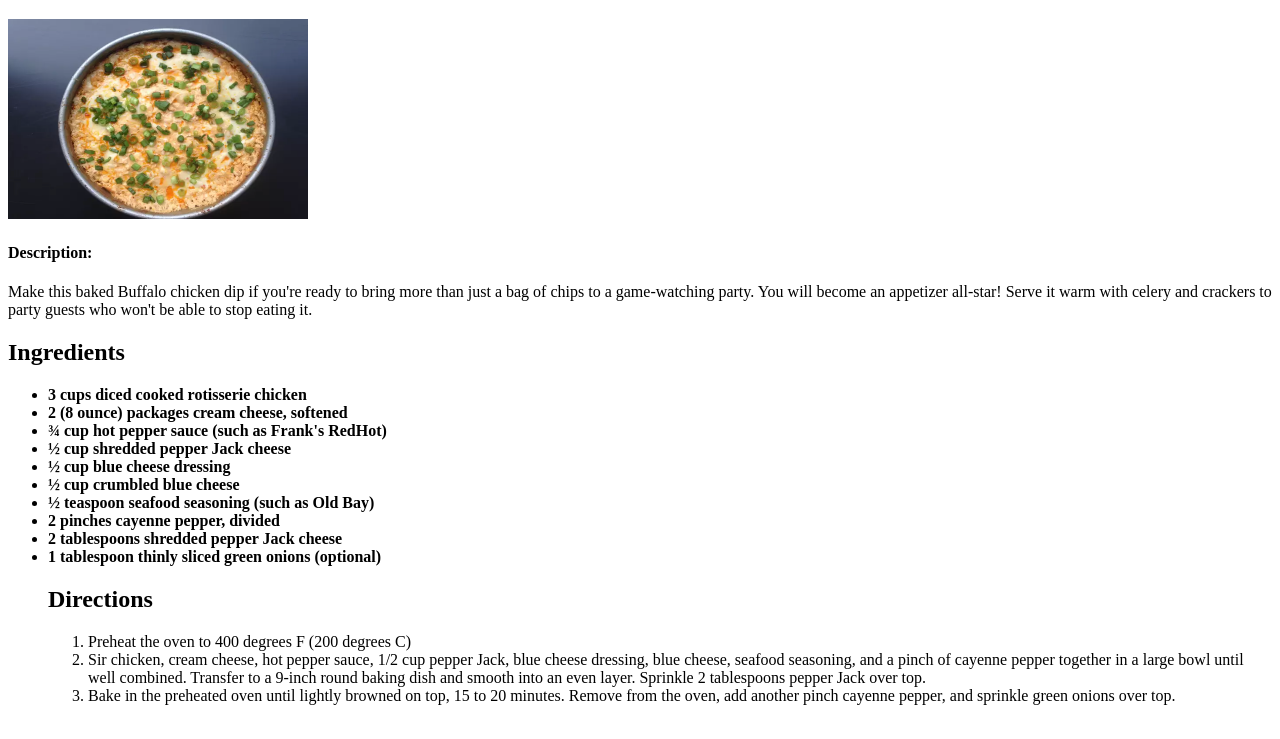
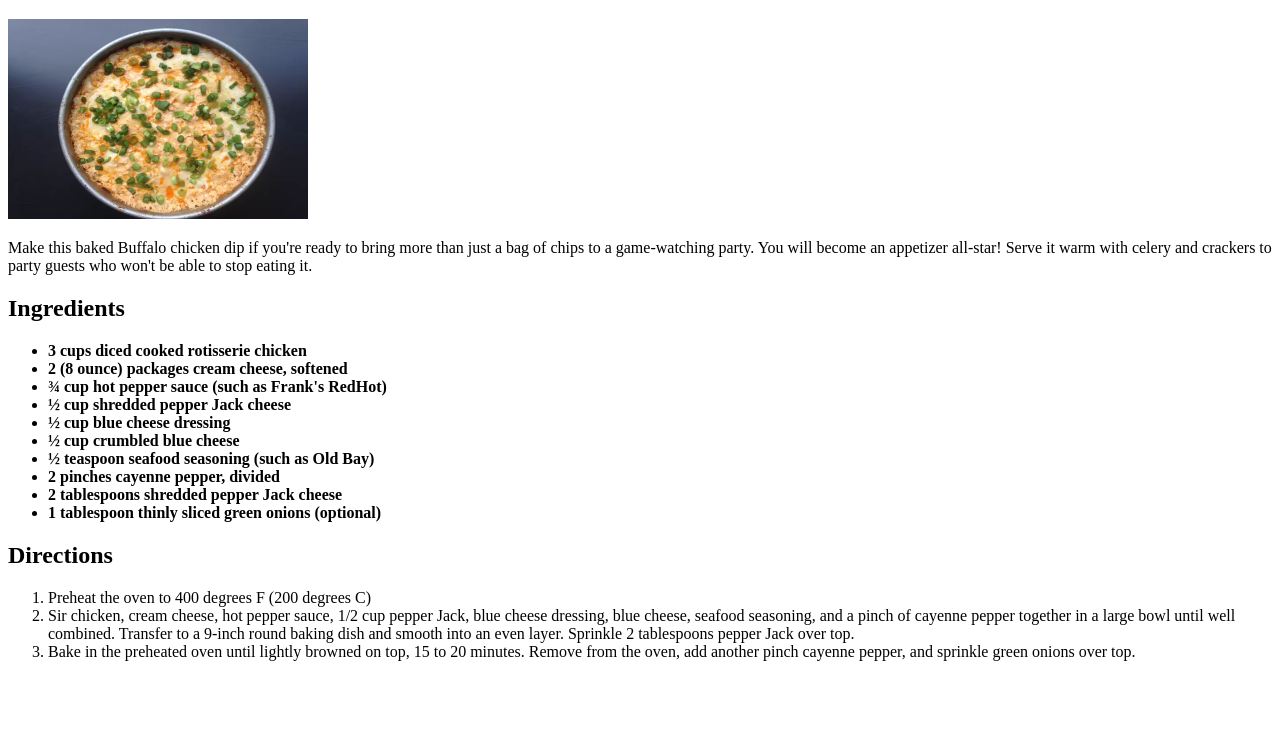
Before and after one commit to cgriffin032/odin-recipes, a plain HTML site: page recipes/chicken_dip.html in a window 1280 px wide. Shown: the part 61-800 px from the top of the page. Drawn offline with Linux system fonts and the light colour scheme.

Commit message:
Update chicken_dip.html

```diff
--- a/recipes/chicken_dip.html
+++ b/recipes/chicken_dip.html
@@ -2,14 +2,15 @@
 <html lang="en">
     <head>
         <meta charset="utf-8">
+        <link href="../styles.css" rel="stylesheet">
         <title>Buffalo Chicken Dip</title>
     </head>
     <body>
-        <h1>Buffalo Chicken Dip</h1>
-        <img src="./images/chicken_dip.jpg" width="300" height="200" alt="Buffalo Chicken Dip">
-        <h4>Description:</h4><p> Make this baked Buffalo chicken dip if you're ready to bring more than just a bag of chips to a game-watching party. You will become an appetizer all-star! Serve it warm with celery and crackers to party guests who won't be able to stop eating it.</p>
-        <h2>Ingredients</h2>
-        <ul>
+        <h1 class="dip-h1">Buffalo Chicken Dip</h1>
+        <div class="dip-container"> <img class="dip-img" src="./images/chicken_dip.jpg" width="300" height="200" alt="Buffalo Chicken Dip"></div>
+        <p class="dip-p"> Make this baked Buffalo chicken dip if you're ready to bring more than just a bag of chips to a game-watching party. You will become an appetizer all-star! Serve it warm with celery and crackers to party guests who won't be able to stop eating it.</p>
+        <h2 class="dip-ing">Ingredients</h2>
+        <ul class="ding-li">
             <li><strong>3 cups diced cooked rotisserie chicken</strong></li>
             <li><strong>2 (8 ounce) packages cream cheese, softened</strong></li>
             <li><strong>¾ cup hot pepper sauce (such as Frank's RedHot)</strong></li>
@@ -20,12 +21,12 @@
             <li><strong>2 pinches cayenne pepper, divided</strong></li>
             <li><strong>2 tablespoons shredded pepper Jack cheese</strong></li>
             <li><strong>1 tablespoon thinly sliced green onions (optional)</strong></li>
-            <h2>Directions</h2>
-            <ol>
+            </ul>
+            <h2 class="dip-dir">Directions</h2>
+            <ol class="dip-lidi">
                 <li>Preheat the oven to 400 degrees F (200 degrees C)</li>
                 <li>Sir chicken, cream cheese, hot pepper sauce, 1/2 cup pepper Jack, blue cheese dressing, blue cheese, seafood seasoning, and a pinch of cayenne pepper together in a large bowl until well combined. Transfer to a 9-inch round baking dish and smooth into an even layer. Sprinkle 2 tablespoons pepper Jack over top.</li>
                 <li>Bake in the preheated oven until lightly browned on top, 15 to 20 minutes. Remove from the oven, add another pinch cayenne pepper, and sprinkle green onions over top.</li>
             </ol>
-        </ul>
     </body>
 </html>
```
